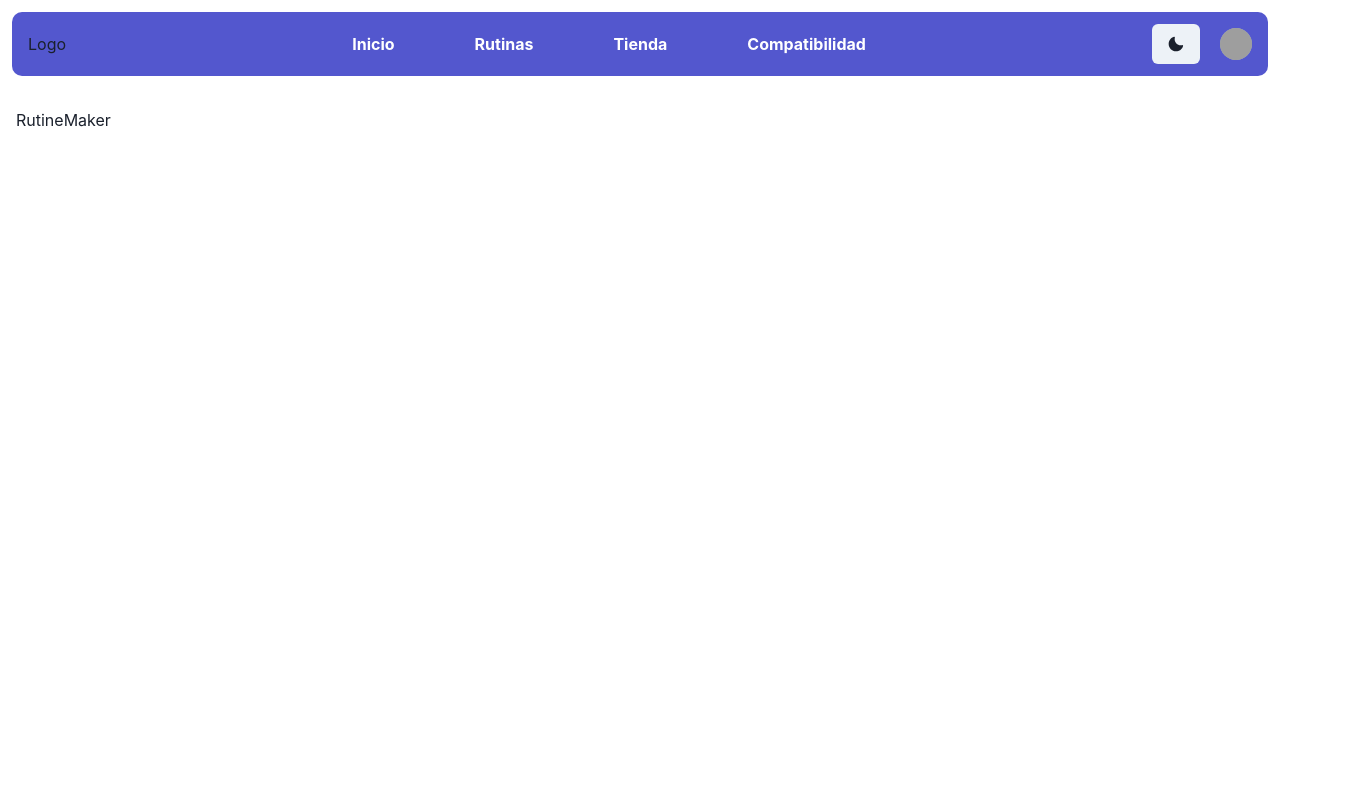
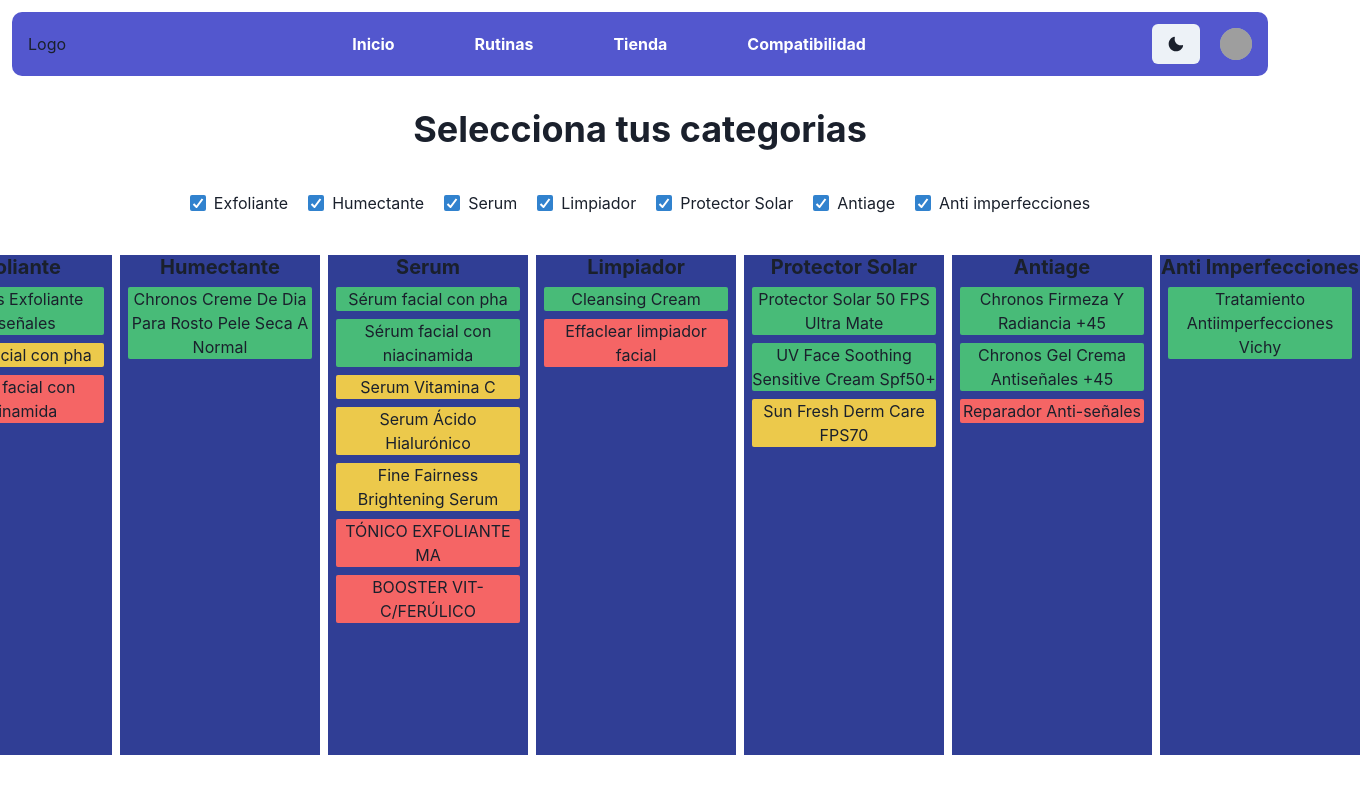
Before and after one commit to lucasangelino/skincare, a React (Vite) app in the folder frontend/: page /create-rutine in a window 1280 px wide. Shown: the top 794 px of the page, 1368 px wide, since content can reach past the window. Built offline with nearby package versions, Linux system fonts and the light colour scheme; grey boxes are pictures that could not be loaded.

Commit message:
SKIN add rutine

```diff
--- a/frontend/src/pages/RutineMaker.jsx
+++ b/frontend/src/pages/RutineMaker.jsx
@@ -1,5 +1,265 @@
 import React from "react";
+import {
+  Stack,
+  Checkbox,
+  Heading,
+  Grid,
+  GridItem,
+  VStack,
+  Text,
+  Box,
+  Container,
+} from "@chakra-ui/react";
 
 export function RutineMaker() {
-  return <div>RutineMaker</div>;
+  const [showExfoliante, setShowExfoliante] = React.useState(true);
+  const [showHumectante, setShowHumectante] = React.useState(true);
+  const [showLimpiador, setShowLimpiador] = React.useState(true);
+  const [showProtector, setShowProtector] = React.useState(true);
+  const [showSerum, setShowSerum] = React.useState(true);
+  const [showAntiage, setShowAntiage] = React.useState(true);
+  const [showImperfecciones, setShowImperfecciones] = React.useState(true);
+
+  React.useEffect(() => {
+    getRutine();
+  }, []);
+
+  const getRutine = async () => {
+    const response = await fetch("http://localhost:8080/ingredient/overview", {
+      method: "GET",
+      headers: {
+        "Content-Type": "application/json",
+        "Access-Control-Allow-Origin": "*",
+      },
+      body: JSON.stringify({
+        userId: "1",
+      }),
+    });
+    const data = await response.json();
+    console.log(data);
+  };
+
+  return (
+    <>
+      <Container maxWidth="6xl" centerContent>
+        <Heading>Selecciona tus categorias</Heading>
+        <Stack spacing={5} direction="row" marginTop={10}>
+          <Checkbox
+            colorScheme="blue"
+            defaultChecked
+            onChange={() => setShowExfoliante(!showExfoliante)}
+          >
+            Exfoliante
+          </Checkbox>
+          <Checkbox
+            colorScheme="blue"
+            defaultChecked
+            onChange={() => setShowHumectante(!showHumectante)}
+          >
+            Humectante
+          </Checkbox>
+          <Checkbox
+            colorScheme="blue"
+            defaultChecked
+            onChange={() => setShowSerum(!showSerum)}
+          >
+            Serum
+          </Checkbox>
+          <Checkbox
+            colorScheme="blue"
+            defaultChecked
+            onChange={() => setShowLimpiador(!showLimpiador)}
+          >
+            Limpiador
+          </Checkbox>
+          <Checkbox
+            colorScheme="blue"
+            defaultChecked
+            onChange={() => setShowProtector(!showProtector)}
+          >
+            Protector Solar
+          </Checkbox>
+          <Checkbox
+            colorScheme="blue"
+            defaultChecked
+            onChange={() => setShowAntiage(!showAntiage)}
+          >
+            Antiage
+          </Checkbox>
+          <Checkbox
+            colorScheme="blue"
+            defaultChecked
+            onChange={() => setShowImperfecciones(!showImperfecciones)}
+          >
+            Anti imperfecciones
+          </Checkbox>
+        </Stack>
+
+        <Grid
+          templateColumns="repeat(8, 1fr)"
+          gap={2}
+          marginTop={10}
+          minH={"500px"}
+        >
+          {/* Exfoliante */}
+          <GridItem
+            colSpan={1}
+            bgColor={"#303e95"}
+            height={"100%"}
+            textAlign="center"
+            hidden={!showExfoliante}
+            width={"200px"}
+          >
+            <Heading size={"md"}>Exfoliante</Heading>
+            <VStack margin={2}>
+              <Box bgColor={"green.400"} borderRadius={2} width={"100%"}>
+                <Text>Chronos Exfoliante Antiseñales</Text>
+              </Box>
+
+              <Box bgColor={"yellow.400"} borderRadius={2} width={"100%"}>
+                <Text>Sérum facial con pha</Text>
+              </Box>
+
+              <Box bgColor={"red.400"} borderRadius={2} width={"100%"}>
+                <Text>Sérum facial con niacinamida</Text>
+              </Box>
+            </VStack>
+          </GridItem>
+          {/* Humectante */}
+          <GridItem
+            colSpan={1}
+            bgColor={"#303e95"}
+            height={"100%"}
+            textAlign="center"
+            hidden={!showHumectante}
+            width={"200px"}
+          >
+            <Heading size={"md"}>Humectante</Heading>
+            <VStack margin={2}>
+              <Box bgColor={"green.400"} borderRadius={2} width={"100%"}>
+                <Text>Chronos Creme De Dia Para Rosto Pele Seca A Normal</Text>
+              </Box>
+            </VStack>
+          </GridItem>
+          {/* Serum */}
+          <GridItem
+            colSpan={1}
+            bgColor={"#303e95"}
+            height={"100%"}
+            textAlign="center"
+            hidden={!showSerum}
+            width={"200px"}
+          >
+            <Heading size={"md"}>Serum</Heading>
+            <VStack margin={2}>
+              <Box bgColor={"green.400"} borderRadius={2} width={"100%"}>
+                <Text>Sérum facial con pha</Text>
+              </Box>
+
+              <Box bgColor={"green.400"} borderRadius={2} width={"100%"}>
+                <Text>Sérum facial con niacinamida</Text>
+              </Box>
+              <Box bgColor={"yellow.400"} borderRadius={2} width={"100%"}>
+                <Text>Serum Vitamina C</Text>
+              </Box>
+              <Box bgColor={"yellow.400"} borderRadius={2} width={"100%"}>
+                <Text>Serum Ácido Hialurónico</Text>
+              </Box>
+              <Box bgColor={"yellow.400"} borderRadius={2} width={"100%"}>
+                <Text>Fine Fairness Brightening Serum</Text>
+              </Box>
+              <Box bgColor={"red.400"} borderRadius={2} width={"100%"}>
+                <Text>TÓNICO EXFOLIANTE MA</Text>
+              </Box>
+              <Box bgColor={"red.400"} borderRadius={2} width={"100%"}>
+                <Text>BOOSTER VIT-C/FERÚLICO</Text>
+              </Box>
+            </VStack>
+          </GridItem>
+          {/* Limpiador */}
+          <GridItem
+            colSpan={1}
+            bgColor={"#303e95"}
+            height={"100%"}
+            textAlign="center"
+            hidden={!showLimpiador}
+            width={"200px"}
+          >
+            <Heading size={"md"}>Limpiador</Heading>
+            <VStack margin={2}>
+              <Box bgColor={"green.400"} borderRadius={2} width={"100%"}>
+                <Text>Cleansing Cream</Text>
+              </Box>
+
+              <Box bgColor={"red.400"} borderRadius={2} width={"100%"}>
+                <Text>Effaclear limpiador facial</Text>
+              </Box>
+            </VStack>
+          </GridItem>
+          {/* Protector Solar */}
+          <GridItem
+            colSpan={1}
+            bgColor={"#303e95"}
+            height={"100%"}
+            textAlign="center"
+            hidden={!showProtector}
+            width={"200px"}
+          >
+            <Heading size={"md"}>Protector Solar</Heading>
+            <VStack margin={2}>
+              <Box bgColor={"green.400"} borderRadius={2} width={"100%"}>
+                <Text>Protector Solar 50 FPS Ultra Mate</Text>
+              </Box>
+
+              <Box bgColor={"green.400"} borderRadius={2} width={"100%"}>
+                <Text>UV Face Soothing Sensitive Cream Spf50+</Text>
+              </Box>
+
+              <Box bgColor={"yellow.400"} borderRadius={2} width={"100%"}>
+                <Text>Sun Fresh Derm Care FPS70</Text>
+              </Box>
+            </VStack>
+          </GridItem>
+          {/* Antiage */}
+          <GridItem
+            colSpan={1}
+            bgColor={"#303e95"}
+            height={"100%"}
+            textAlign="center"
+            hidden={!showAntiage}
+            width={"200px"}
+          >
+            <Heading size={"md"}>Antiage</Heading>
+            <VStack margin={2}>
+              <Box bgColor={"green.400"} borderRadius={2} width={"100%"}>
+                <Text>Chronos Firmeza Y Radiancia +45</Text>
+              </Box>
+              <Box bgColor={"green.400"} borderRadius={2} width={"100%"}>
+                <Text>Chronos Gel Crema Antiseñales +45</Text>
+              </Box>
+              <Box bgColor={"red.400"} borderRadius={2} width={"100%"}>
+                <Text>Reparador Anti-señales</Text>
+              </Box>
+            </VStack>
+          </GridItem>
+          {/* Anti imperfecciones */}
+          <GridItem
+            colSpan={1}
+            bgColor={"#303e95"}
+            height={"100%"}
+            textAlign="center"
+            hidden={!showImperfecciones}
+            width={"200px"}
+          >
+            <Heading size={"md"}>Anti Imperfecciones</Heading>
+            <VStack margin={2}>
+              <Box bgColor={"green.400"} borderRadius={2} width={"100%"}>
+                <Text>Tratamiento Antiimperfecciones Vichy</Text>
+              </Box>
+            </VStack>
+          </GridItem>
+        </Grid>
+      </Container>
+    </>
+  );
 }
```
Also changed, not shown: 1 other file (tests, documents, lock files or other folders).
